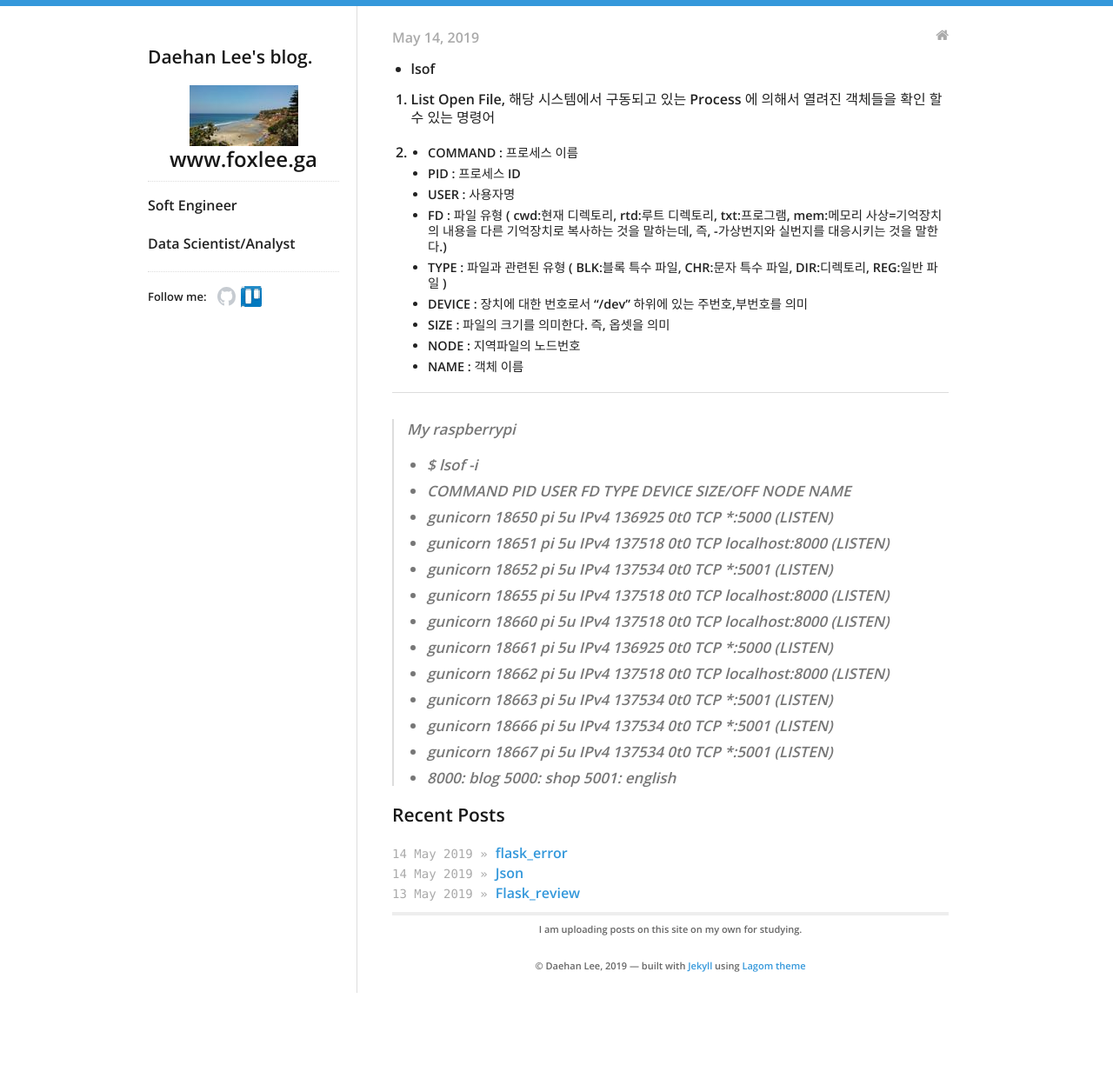
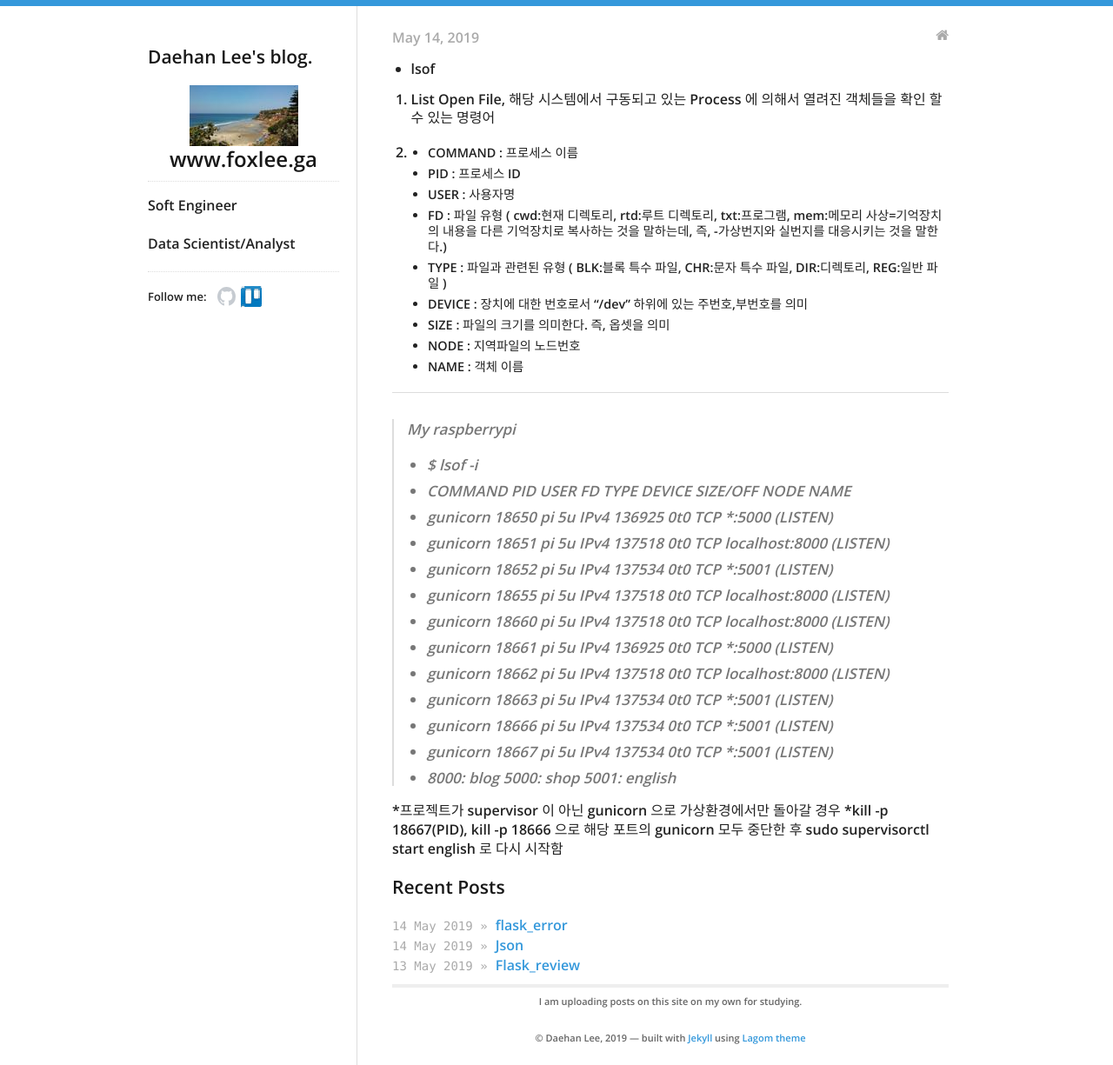
Before and after one commit to daehan0226/Study, a Jekyll site: the page built from _posts/2019-05-14-Linux(1)_lsof.md, in a window 1280 px wide. Shown: the whole page at 87% size. Built offline with Jekyll 4.4.1, drawn with Linux system fonts in a browser that asks for light colours; before the commit the page ends 1142 px from its top, so only the background shows below that.

Commit message:
Update 2019-05-14-Linux(1)_lsof.md

```diff
--- a/_posts/2019-05-14-Linux(1)_lsof.md
+++ b/_posts/2019-05-14-Linux(1)_lsof.md
@@ -34,3 +34,6 @@ categories:
  - gunicorn 18666   pi    5u  IPv4 137534      0t0  TCP *:5001 (LISTEN)
  - gunicorn 18667   pi    5u  IPv4 137534      0t0  TCP *:5001 (LISTEN)
 * 8000: blog 5000: shop 5001: english
+
+*프로젝트가 supervisor 이 아닌 gunicorn 으로 가상환경에서만 돌아갈 경우
+*kill -p 18667(PID), kill -p 18666 으로 해당 포트의 gunicorn 모두 중단한 후 sudo supervisorctl start english 로 다시 시작함
```
